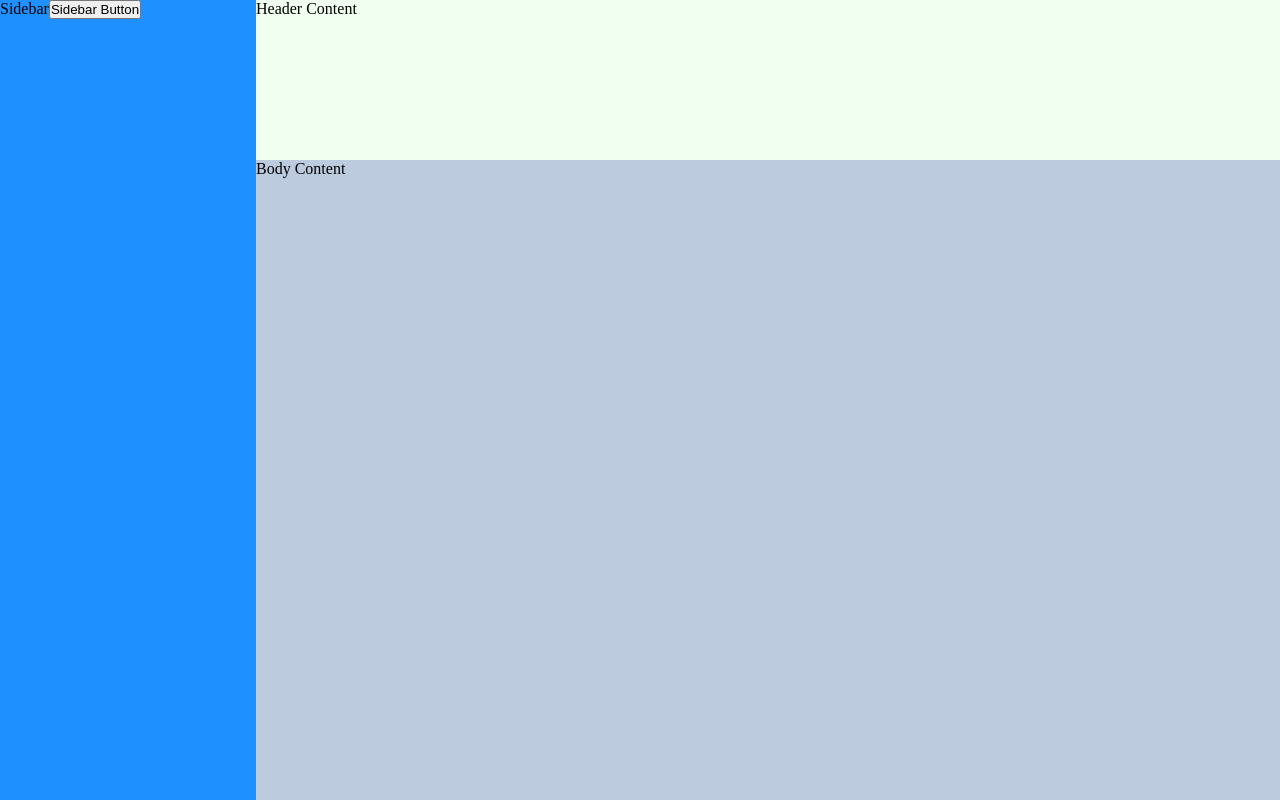
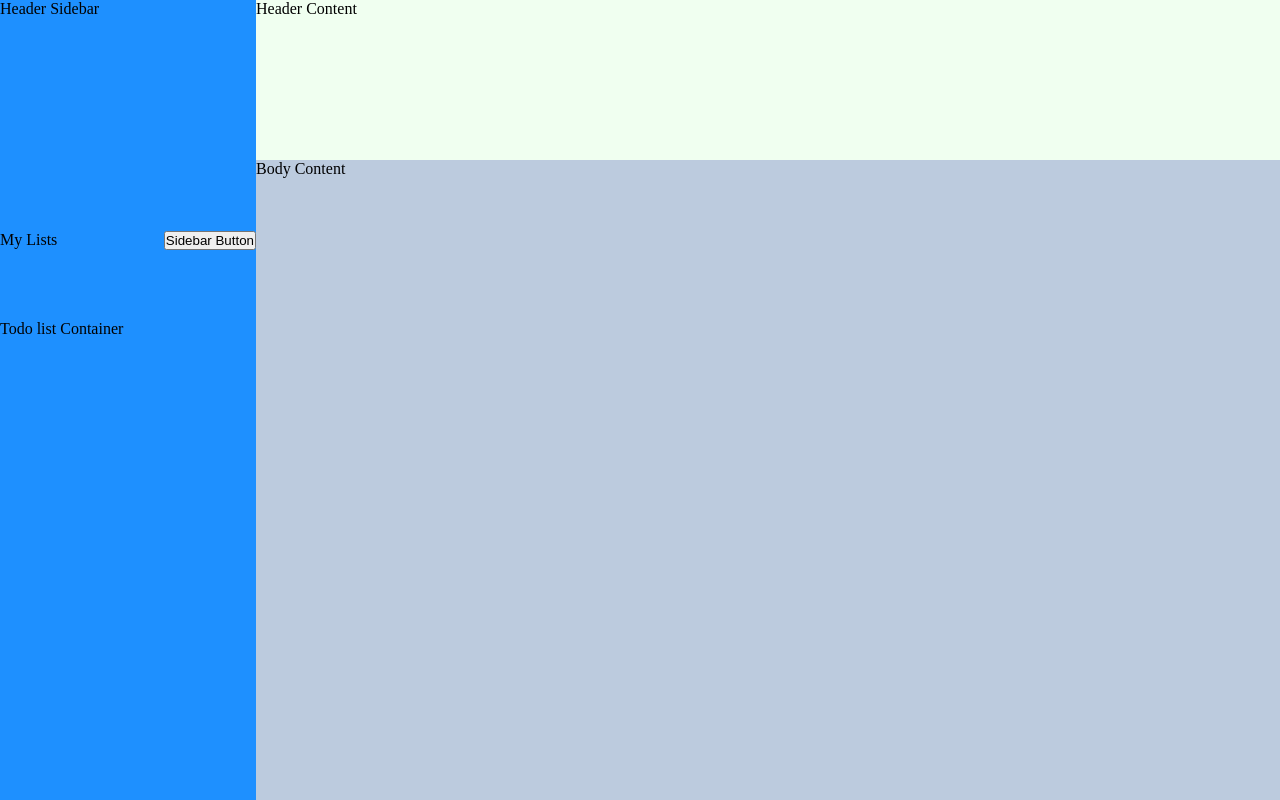
Before and after one commit to lukmanAkhmad/todo-list, a website built with webpack: page src/template.html in a window 1280 px wide. Built offline with nearby package versions, Linux system fonts and the light colour scheme.

Commit message:
style: sidebar

```diff
--- a/src/styles.css
+++ b/src/styles.css
@@ -9,6 +9,7 @@ body {
 }
 
 #div-container {
+    box-sizing: border-box;
     display: grid;
     grid-template-columns: 1fr 4fr;
     grid-template-rows: 1fr 2fr 2fr;
@@ -18,6 +19,16 @@ body {
 #sidebar {
     background-color: dodgerblue;
     grid-row: 1 / 4;
+
+    display: grid;
+    grid-template-rows: 1fr 1fr 3fr;
+}
+
+.container-button-sidebar {
+    display: flex;
+    align-items: center;
+    justify-content: space-between;
+    gap: 51px;
 }
 
 #header-content {
--- a/src/uiControl.js
+++ b/src/uiControl.js
@@ -11,8 +11,24 @@ function renderScreen() {
 function renderSidebar(parentNode) {
     const sidebar = document.createElement("div");
     sidebar.setAttribute("id", "sidebar")
-    sidebar.textContent = "Sidebar";
-    sidebarController(sidebar);
+    const headerSidebar = document.createElement("div");
+    headerSidebar.classList.add("header-sidebar");
+    headerSidebar.textContent = "Header Sidebar";
+    const containerBtnSidebar = document.createElement("div");
+    containerBtnSidebar.classList.add("container-button-sidebar");
+    const paraSidebar = document.createElement("p");
+    paraSidebar.classList.add("p-sidebar");
+    paraSidebar.textContent = "My Lists";
+    const containerTodolist = document.createElement("div");
+    containerTodolist.classList.add("container-todolist");
+    containerTodolist.textContent = "Todo list Container";
+
+    containerBtnSidebar.appendChild(paraSidebar);
+    sidebarController(containerBtnSidebar);
+
+    sidebar.appendChild(headerSidebar);
+    sidebar.appendChild(containerBtnSidebar);
+    sidebar.appendChild(containerTodolist);
 
     parentNode.appendChild(sidebar);
 };
```
